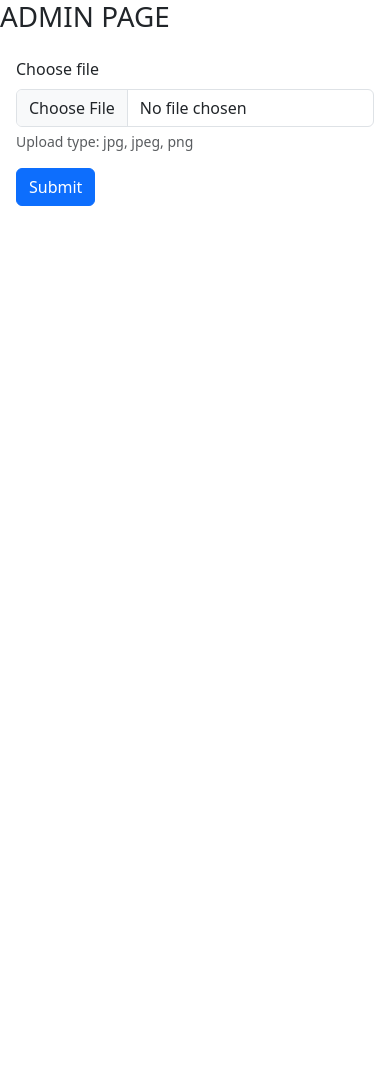
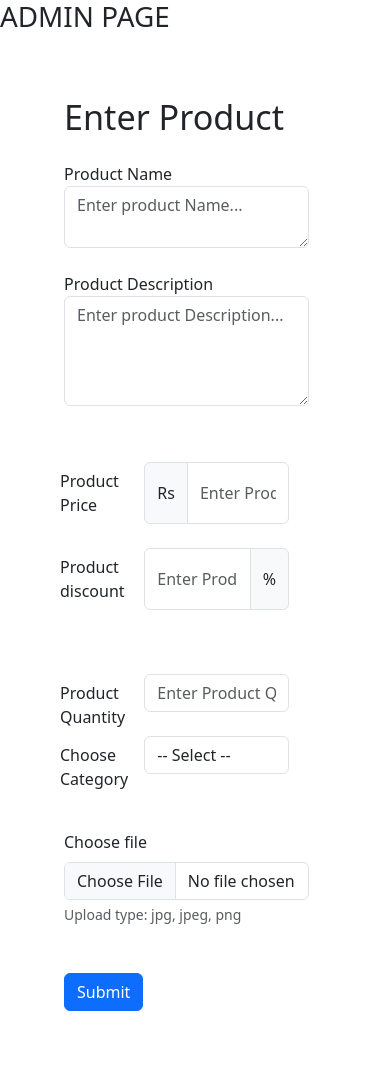
Before and after one commit to JoottunAtish/FutureTech, a PHP site: page /futuretech/adminpage.php in a window 390 px wide. Before the commit the page ends 206 px from the top, so only its background shows below. Run offline with PHP 8.4, Linux system fonts and the light colour scheme; a stand-in replaces the project's code that opens the database connection.

Commit message:
Adding admin product add

```diff
--- a/Forms/File-upload-form.php
+++ b/Forms/File-upload-form.php
@@ -6,9 +6,7 @@
             class="form-control"
             name="file-select"
             id="file-select"
-                placeholder="Choose a File..."
-
-            />
+            placeholder="Choose a File..." />
         <div id="fileHelpId" class="form-text">Upload type: jpg, jpeg, png</div>
     </div>
 
--- /dev/null
+++ b/Forms/admin-addProduct.php
@@ -0,0 +1,86 @@
+<form class="p-3 m-4 col-10" action="<?php echo $_SERVER['PHP_SELF'] ?>" method="POST" enctype="multipart/form-data">
+
+    <h3 class="display-4 m-4">Enter Product</h3>
+
+    <!-- Product Name -->
+    <div class="form-group m-4">
+        <label for="pname">Product Name</label>
+        <textarea class="form-control" name="pname" id="pname" placeholder="Enter product Name..." rows="2" required></textarea>
+    </div>
+
+    <!-- Product Description -->
+    <div class="form-group m-4">
+        <label for="pname">Product Description</label>
+        <textarea class="form-control" name="pdesc" id="pdesc" placeholder="Enter product Description..." rows="4" required></textarea>
+    </div>
+
+
+    <div class="container mt-5">
+        <div class="row p-2 gap-4">
+            <!-- Product Price -->
+            <div class="form-group row col-12 col-md-6">
+                <label for="pprice" class="col-4 col-form-label">Product Price</label>
+                <div class="col input-group">
+                    <div class="input-group-text">Rs</div>
+                    <input class="form-control" type="text" name="pprice" id="pprice" placeholder="Enter Product Price..." required>
+                </div>
+            </div>
+
+            <!-- Product Discount -->
+            <div class="form-group row col-12 col-md-6">
+                <label for="pdiscount" class="col-4 col-form-label">Product discount</label>
+                <div class="col input-group">
+                    <input class="form-control" type="text" name="pdiscount" id="pdiscount" placeholder="Enter Product Discount(if any)...">
+                    <div class="input-group-text">%</div>
+                </div>
+            </div>
+
+        </div>
+    </div>
+
+
+
+    <div class="container mt-5">
+        <div class="row p-2">
+            <!-- Product Discount -->
+            <div class="form-group row col-12 col-md-6">
+                <label for="pqty" class="col-4 col-form-label">Product Quantity</label>
+                <div class="col">
+                    <input class="form-control" type="text" name="pqty" id="pqty" placeholder="Enter Product Quantity..." required>
+                </div>
+            </div>
+
+            <!-- Product Category-->
+            <div class="form-group row col-12 col-md-6">
+                <label for="pcat" class="col-4 col-form-label">Choose Category</label>
+                <div class="col">
+                    <select name="pcat" id="pcat" class="form-control" required>
+                        <option>-- Select --</option>
+                        <option value="1">PC-Parts</option>
+                        <option value="2">Pre-Built PC</option>
+                        <option value="3">PC Accessory</option>
+                    </select>
+                </div>
+            </div>
+        </div>
+    </div>
+
+    <!-- Product Image-->
+
+    <div class="m-4">
+        <label for="file" class="form-label">Choose file</label>
+        <input
+            type="file"
+            class="form-control"
+            name="file-select"
+            id="file-select"
+            placeholder="Choose a File..." />
+        <div id="fileHelpId" class="form-text">Upload type: jpg, jpeg, png</div>
+    </div>
+
+    <p class="text-danger"> <?php echo $err_msg ?> </p>
+    <p class="text-success"> <?php echo $success_msg ?> </p>
+
+    <button type="submit" class="btn btn-primary m-4">Submit</button>
+
+</form>
--- /dev/null
+++ b/ValidationRoutes/val_add.php
@@ -0,0 +1,80 @@
+<?php
+session_start();
+include "DB_CONNECTIONS/PDO_ADMIN_CONNECT.php";
+
+$upload_err = "";
+
+if (!(isset($_SESSION['Pname']))) {
+    $_SESSION['Pname'] = "";
+    $_SESSION['Pdesc'] = "";
+    $_SESSION['Pprice'] = "";
+    $_SESSION['Pdiscount'] = "";
+    $_SESSION['Pqty'] = "";
+    $_SESSION['Pcat'] = "";
+}
+
+if ($_SERVER['REQUEST_METHOD'] == 'POST') {
+    $_SESSION['Pname'] = $_POST['pname'];
+    $_SESSION['Pdesc'] = $_POST['pdesc'];
+    $_SESSION['Pprice'] = $_POST['pprice'];
+    $_SESSION['Pdiscount'] = $_POST['pdiscount'];
+    $_SESSION['Pqty'] = $_POST['pqty'];
+    $_SESSION['Pcat'] = $_POST['pcat'];
+
+
+    $name = filter_var($_POST['pname'], FILTER_SANITIZE_ADD_SLASHES);
+    $desc = filter_var($_POST['pdesc'], FILTER_SANITIZE_ADD_SLASHES);
+    $price = filter_var($_POST['pprice'], FILTER_SANITIZE_NUMBER_FLOAT);
+    $discount = filter_var($_POST['pdiscount'], FILTER_SANITIZE_NUMBER_INT);
+    $qty = filter_var($_POST['pqty'], FILTER_SANITIZE_NUMBER_INT);
+    $cat = filter_var($_POST['pcat'], FILTER_SANITIZE_NUMBER_INT);
+
+    // Image upload part
+    $file = $_FILES['file-select'];
+    $file_tmpname = $file['tmp_name'];
+    $file_size = $file['size'];
+    $file_error = $file['error'];
+    $file_type = $file['type'];
+
+    $file_ext = explode('.', $file['name']);
+    $file_actual_ext = strtolower(end($file_ext));
+
+    $allow_type = ["png", 'jpg', 'jpeg'];
+    $file_newname = $file['name'];
+    $file_dest = "Uploads/IMG/" . $file_newname;
+
+
+
+    $insert_sql = "INSERT INTO `products`(`ProductName`, `Discount`, `ProductPrice`, `QtyInStock`, `Description`, `imgPath`, `Category`) VALUES
+         (" . $conn->quote($name) . "," . $conn->quote($discount) . "," . $conn->quote($price) . "," . $conn->quote($qty) . "," . $conn->quote($desc) . "," . $conn->quote($file_dest) . "," . $conn->quote($cat) . ");";
+
+
+    $insert_query = $conn->prepare($insert_sql);
+    $insert_query->execute();
+
+    if ($insert_query->rowCount() > 0) {
+        if (in_array($file_actual_ext, $allow_type)) {
+            if ($file_error === 0) {
+                if ($file_size < 1000000) {
+
+                    if (!file_exists($file_dest)) {
+                        move_uploaded_file($file_tmpname, $file_dest);
+                        $success_msg = "File Uploaded!!";
+                    } else {
+                        $err_msg = "Error: File Already exit";
+                    }
+                } else {
+                    $err_msg = "Error: File size too large. (Less than 100MB).";
+                }
+            } else {
+                $err_msg = "Error: Could not upload file!";
+            }
+        } else {
+            $err_msg = "Error: File type not allowed!";
+        }
+
+
+    } else {
+        $upload_err = "Error Could Not update database!!";
+    }
+}
--- a/ValidationRoutes/val_fileupload.php
+++ b/ValidationRoutes/val_fileupload-depricated.php
@@ -13,18 +13,18 @@
         $file_actual_ext = strtolower(end($file_ext));
 
         $allow_type = ["png", 'jpg', 'jpeg'];
+        $file_newname = $file['name'];
+        $file_dest = "Uploads/IMG/" . $file_newname;
 
         if (in_array($file_actual_ext, $allow_type)){
             if ($file_error === 0) {
                 if ($file_size < 1000000) {
-                    $file_newname = $file['name'];
 
-                    $file_dest = "Uploads/IMG/" . $file_newname;
                     if (!file_exists($file_dest)){
                         move_uploaded_file($file_tmpname, $file_dest);
                         $success_msg = "File Uploaded!!";
                     } else {
-                    $err_msg = "Error: File Already exit";
+                    $err_msg = "Error: File Already exist";
 
                     }
 
--- a/adminpage.php
+++ b/adminpage.php
@@ -8,13 +8,18 @@
         include "Essential_tags/AJAX_TAG.php";
         include "Essential_tags/Common_TAG.php";
 
-        include "ValidationRoutes\\val_fileupload.php";
+        // include "ValidationRoutes/val_admin.php";
+
+        $err_msg = "";
+        $success_msg = "";
+
+        include "ValidationRoutes\\val_add.php";
     ?>
 
 </head>
 <body>
     <h1>ADMIN PAGE</h1>
 
-    <?php include "Forms/File-upload-form.php"; ?>
+    <?php include "Forms/admin-addProduct.php"; ?>
 </body>
 </html>
--- a/homepage.php
+++ b/homepage.php
@@ -8,14 +8,13 @@ session_start();
 <head>
     <meta charset="UTF-8">
     <meta name="viewport" content="width=device-width, initial-scale=1.0">
-    <link rel="stylesheet" href="Menu\style-nav.css">
 
     <?php
     include "Essential_tags/AJAX_TAG.php";
     include "Essential_tags/Common_TAG.php";
     ?>
 
-    <script src="JS\live-search.js" async></script>
+    <script src="JS/live-search.js" async></script>
 
     <title>FutureTech - Homepage</title>
 </head>
--- a/product-search/DealSearch.php
+++ b/product-search/DealSearch.php
@@ -23,7 +23,7 @@ if ($g_query->rowCount() > 0) {
 
 ?>
         <div class="card text-center mb-3" style="max-width: 300px;">
-            <img src="<?php echo $p_img; ?>" alt="<?php echo $p_name; ?>" class="card-img img-responsive">
+            <img src="<?php echo $p_img; ?>" alt="<?php echo $p_name; ?>" class="card-img img-responsive" style="max-width: 300px; max-height: 300px;">
             <div class="card-body">
                 <h4 class="card-title text-truncate"><?php echo $p_name; ?></h4>
                 <p class="card-text text-truncate"><?php echo $p_des; ?></p>
--- a/product-search/GenericSearch.php
+++ b/product-search/GenericSearch.php
@@ -14,8 +14,8 @@ if ($g_query->rowCount() > 0) {
         if ($count == $limit){
             break;
         }
+        $count++;
 
-        $count++;
         $pid = $res['ProductID'];
         $p_name = $res['ProductName'];
         $p_des = $res["Description"];
@@ -24,7 +24,7 @@ if ($g_query->rowCount() > 0) {
 
 ?>
         <div class="card text-center mb-3 col-12 col-sm-6 col-md-4 mb-4" style="max-width: 300px;">
-            <img src="<?php echo $p_img; ?>" alt="<?php echo $p_name; ?>" class="card-img img-responsive">
+            <img src="<?php echo $p_img; ?>" alt="<?php echo $p_name; ?>" class="card-img img-responsive" style="max-width: 300px; max-height: 300px; overflow:hidden">
             <div class="card-body">
                 <h4 class="card-title text-truncate"><?php echo $p_name; ?></h4>
                 <p class="card-text text-truncate"><?php echo $p_des; ?></p>
--- a/product-search/live-search.php
+++ b/product-search/live-search.php
@@ -24,7 +24,7 @@ if (isset($_POST['input'])) {
 
     ?>
             <div class="card text-center mb-3" style="max-width: 300px;">
-                <img src="<?php echo "../../futuretech/". $p_img; ?>" alt="<?php echo $p_name; ?>" class="card-img img-responsive">
+                <img src="<?php echo "../../futuretech/". $p_img; ?>" alt="<?php echo $p_name; ?>" class="card-img img-responsive" style="max-width: 300px; max-height: 300px; overflow:hidden">
                 <div class="card-body">
                     <h4 class="card-title display-10 text-truncate"><?php echo $p_name; ?></h4>
                     <p class="card-text text-truncate"><?php echo $p_des; ?></p>
```
Also changed, not shown: DB_SQL_EXPORT/futuretech.sql (+11 -123 lines), JS/live-search.js (+6 -4 lines), Menu/menu-list.php (+5 -5 lines), ValidationRoutes/val_admin.php (added, +18 -0 lines), Uploads/IMG/Crucial BX500 1TB.jpg (added), Uploads/IMG/Game Controller.jpg (deleted), Uploads/IMG/budget-PC.jpg (added), ValidationRoutes/val_signup.php (line endings or trailing spaces), 3 other files. Lines whose indentation alone changed are shown as unchanged.
